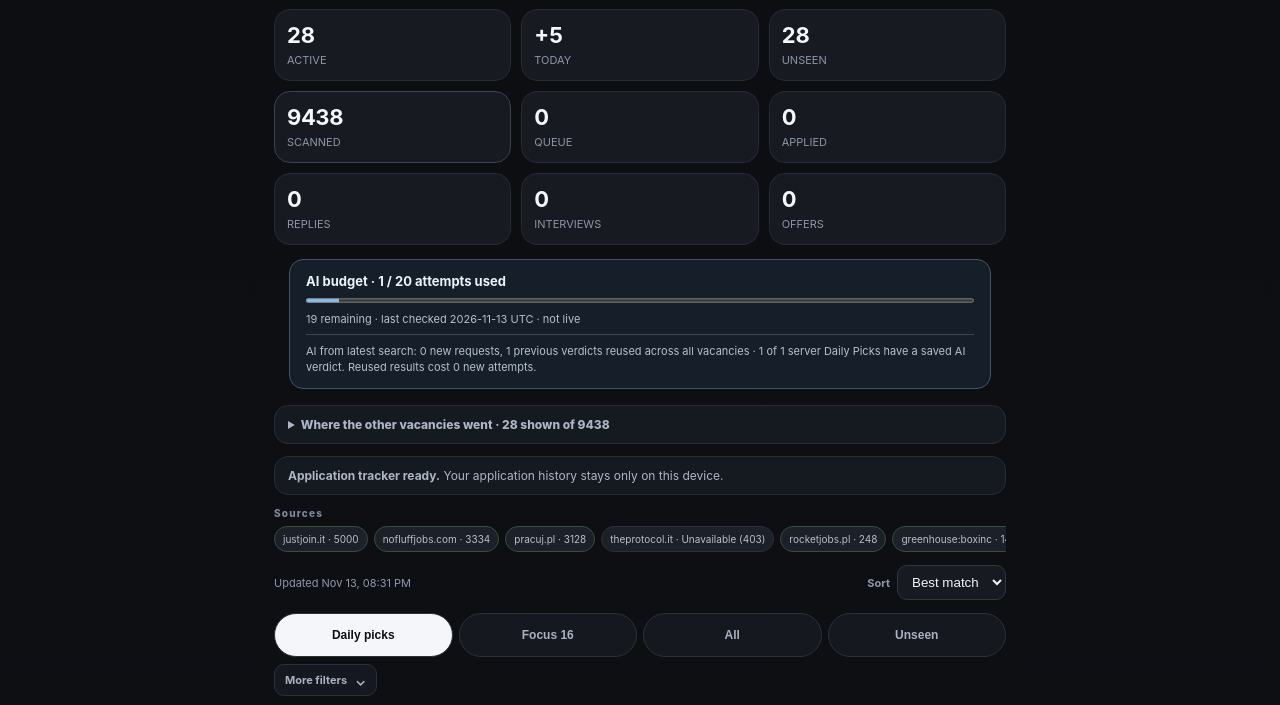
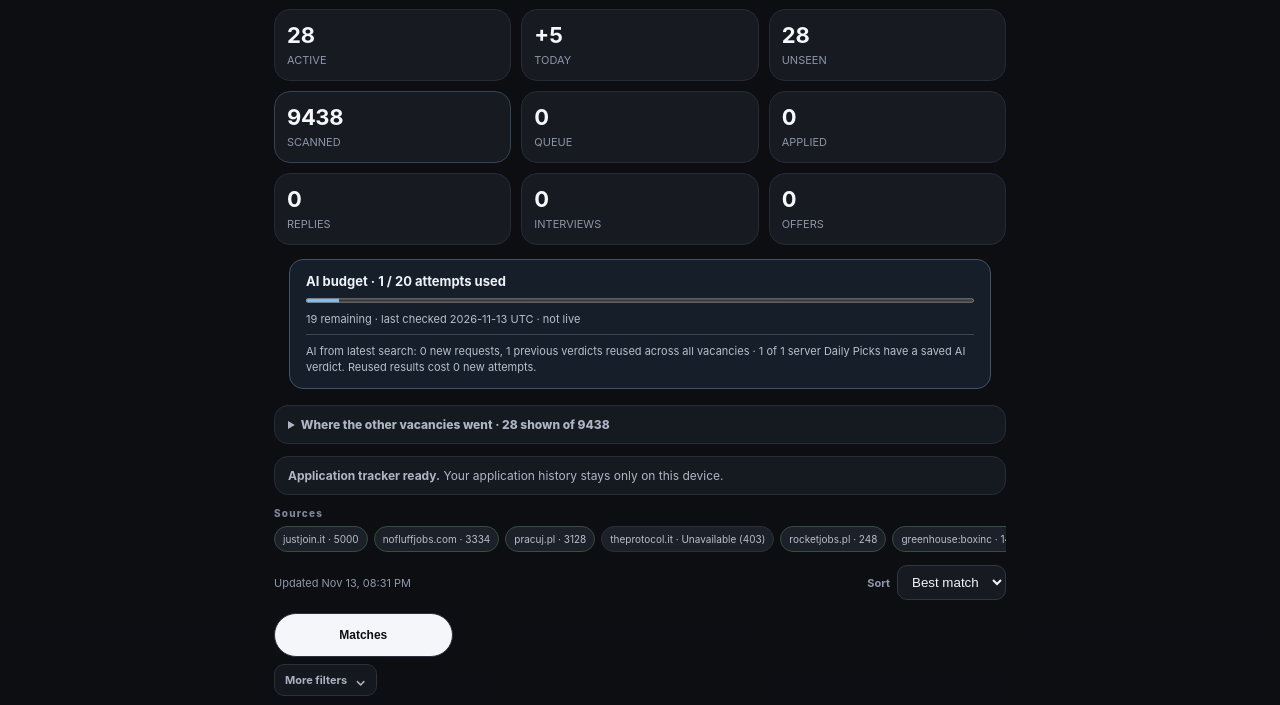
Before and after one commit to tyomkaa/job-radar-app, a plain HTML site: page index.html in a window 1280 px wide. Shown: the part 88-793 px from the top of the page. Drawn offline with Linux system fonts and the light colour scheme.

Commit message:
refactor(pwa): make one Matches feed the home page, remove Daily Picks and Focus tabs

```diff
--- a/index.html
+++ b/index.html
@@ -35,14 +35,12 @@
 </section>
 <nav class="filters" aria-label="Job filters">
   <div class="primary-filters" role="group" aria-label="Main job views">
-    <button class="filter" data-filter="DAILY">Daily picks</button>
-    <button class="filter" data-filter="FOCUS">Focus</button>
-    <button class="filter active" data-filter="ALL">All</button>
-    <button class="filter" data-filter="UNSEEN">Unseen</button>
+    <button class="filter active" data-filter="ALL">Matches</button>
   </div>
   <details class="extra-filters" id="extraFilters">
     <summary>More filters</summary>
     <div class="extra-filter-list" role="group" aria-label="Optional job filters">
+      <button class="filter" data-filter="UNSEEN">Unseen</button>
       <button class="filter" data-filter="UA_EMPLOYERS">🇺🇦 Ukrainian employers</button>
       <button class="filter" data-filter="TODAY">Today</button>
       <button class="filter" data-filter="APPLY">Apply</button>
```
